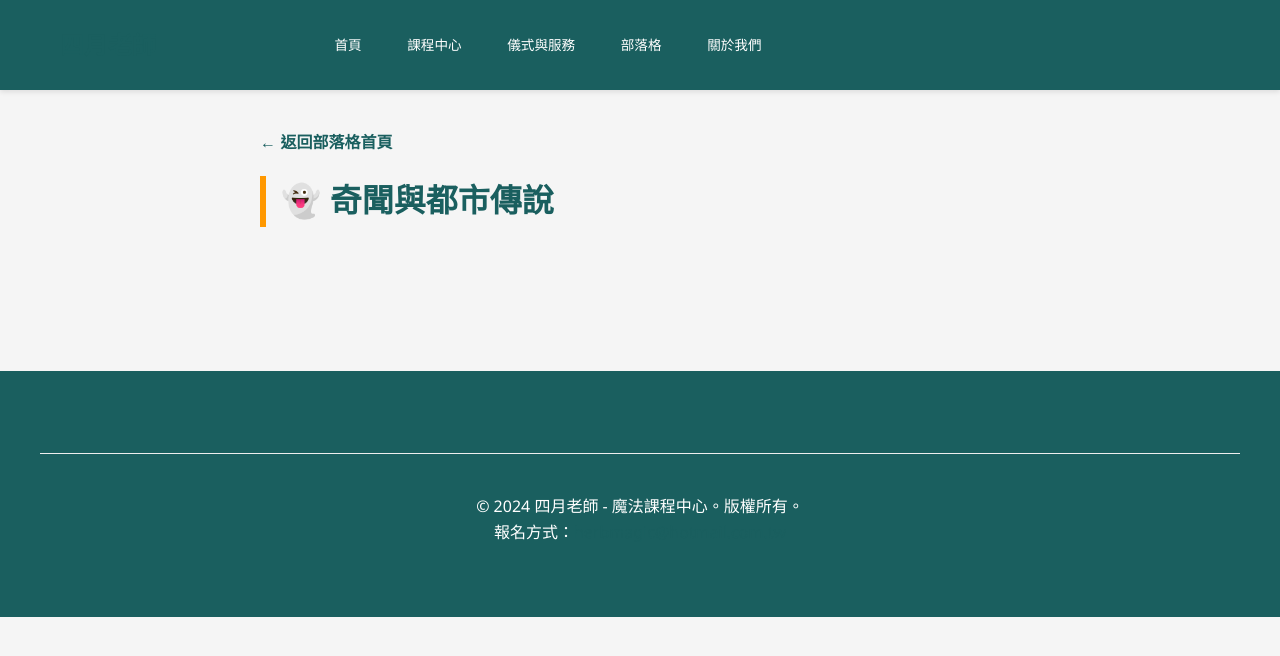
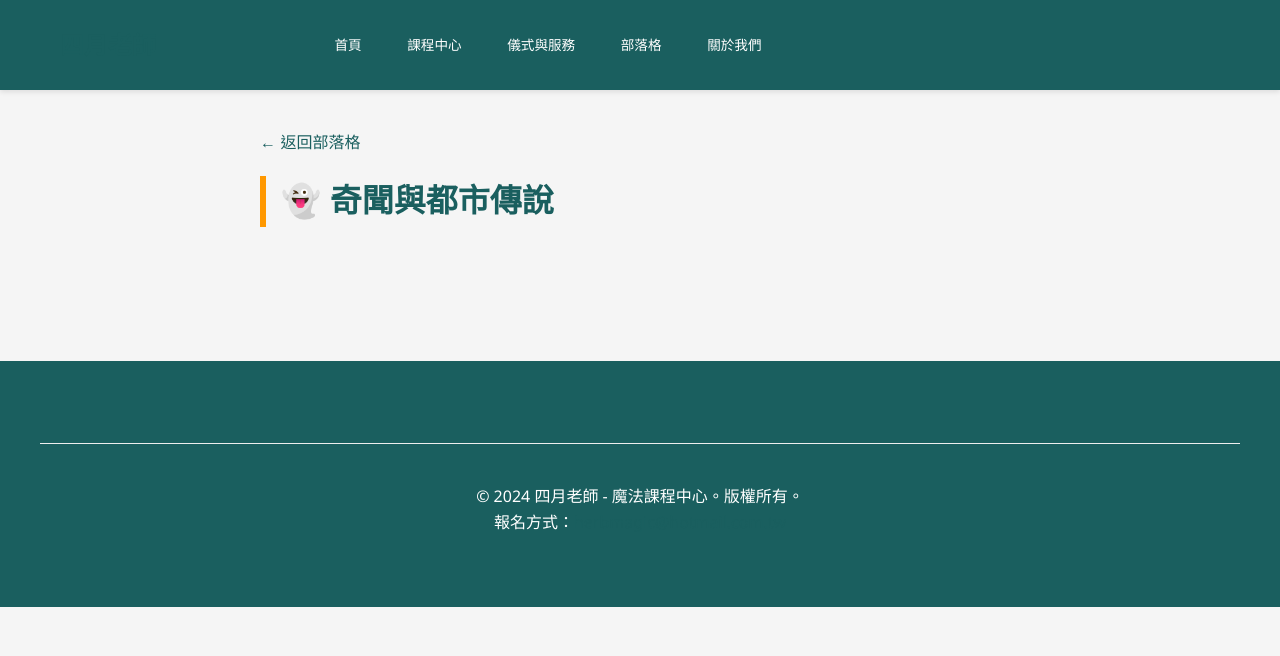
Before and after one commit to light4uliuphone-lang/hoodoo, a Jekyll site: the page built from blog/category/legend.html, in a window 1280 px wide. Shown: the top 656 px of the page. Built offline with Jekyll 4.4.1, drawn with Linux system fonts in a browser that asks for light colours; comment, search, counter and statistics services are not loaded.

Commit message:
Update legend.html

```diff
--- a/blog/category/legend.html
+++ b/blog/category/legend.html
@@ -1,29 +1,20 @@
 ---
 layout: default
-title: "分類：奇聞與都市傳說 - 四月老師"
+title: "分類：奇聞與都市傳說"
 permalink: /blog/category/legend.html
 ---
 
 <div style="max-width: 800px; margin: 0 auto; padding: 40px 20px; font-family: sans-serif;">
-    <div style="margin-bottom: 20px;">
-        <a href="/blog/" style="color: #1a5f5f; text-decoration: none; font-weight: bold;">← 返回部落格首頁</a>
-    </div>
+    <div style="margin-bottom: 20px;"><a href="/blog/" style="color: #1a5f5f; text-decoration: none;">← 返回部落格</a></div>
+    <h1 style="border-left: 6px solid #ff9800; padding-left: 15px; color: #1a5f5f;">👻 奇聞與都市傳說</h1>
 
-    <header style="border-left: 6px solid #ff9800; padding-left: 15px; margin-bottom: 40px;">
-        <h1 style="color: #1a5f5f; font-size: 2rem; margin: 0;">👻 奇聞與都市傳說</h1>
-    </header>
-
-    <div class="category-main-content">
+    <div style="margin-top: 30px;">
         {% for post in site.posts %}
-            {% if post.categories contains "legend" or post.category == "legend" %}
+            {% if post.category == "legend" or post.categories contains "legend" %}
                 <article style="margin-bottom: 30px; padding-bottom: 20px; border-bottom: 1px solid #eee;">
-                    <div style="color: #888; font-size: 0.85rem; margin-bottom: 10px;">📅 {{ post.date | date: "%Y/%m/%d" }}</div>
-                    <h3 style="margin: 10px 0; font-size: 1.4rem;">
-                        <a href="{{ post.url | relative_url }}" style="color: #333; text-decoration: none; font-weight: bold;">{{ post.title }}</a>
-                    </h3>
-                    <div style="color: #666; line-height: 1.6; font-size: 1rem;">
-                        {{ post.excerpt | strip_html | truncate: 120 }}
-                    </div>
+                    <div style="color: #888; font-size: 0.85rem;">📅 {{ post.date | date: "%Y/%m/%d" }}</div>
+                    <h3 style="margin: 10px 0;"><a href="{{ post.url | relative_url }}" style="color: #333; text-decoration: none; font-weight: bold;">{{ post.title }}</a></h3>
+                    <p style="color: #666; line-height: 1.6;">{{ post.excerpt | strip_html | truncate: 100 }}</p>
                 </article>
             {% endif %}
         {% endfor %}
```
